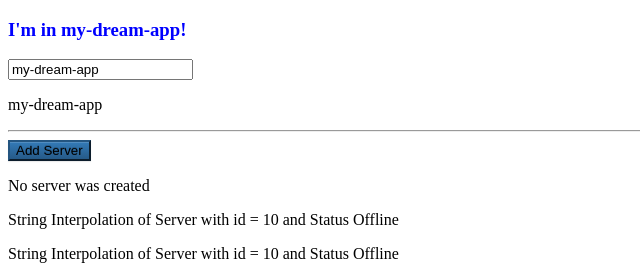
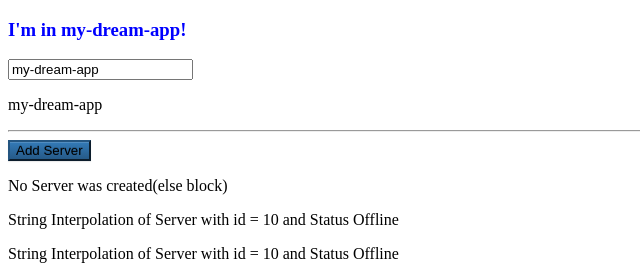
Before and after one commit to nilgupta/angularPractice, an Angular app: page / in a window 1280 px wide. Shown: the top 267 px of the page, without its empty margins (0-640 px from the left). Built offline with nearby package versions, Linux system fonts and the light colour scheme.

Commit message:
*ngIf Directive

```diff
--- a/src/app/servers/servers.component.html
+++ b/src/app/servers/servers.component.html
@@ -1,7 +1,10 @@
 <button type="button" class="btn btn-primary" [disabled]="!addNewServers" (click)="onchangeServerStatus()">Add Server</button>
-<p>{{ serverCreationStatus }}</p>
+<p *ngIf="showStatus; else noServer">{{ serverCreationStatus }}</p>
 <app-server></app-server>
 <app-server></app-server>
   <!-- <input type="text" class="form-control" (input)="onUpdateServerName($event)"> -->
   <input type="text" class="form-control" [(ngModel)]="serverName">
 <p>{{ serverName }}</p>
+<ng-template #noServer>
+  <p>No Server was created(else block)</p>
+</ng-template>
--- a/src/app/servers/servers.component.ts
+++ b/src/app/servers/servers.component.ts
@@ -9,6 +9,7 @@ export class ServersComponent implements OnInit {
 addNewServers =false;
 serverCreationStatus = 'No server was created';
 serverName = 'TestServer';
+showStatus= false;
   constructor(  ) {
     setTimeout(() => {
       this.addNewServers=true;
@@ -19,6 +20,7 @@ serverName = 'TestServer';
   }
 onchangeServerStatus(){
   this.serverCreationStatus = 'server was created! name is' + this.serverName ;
+  this.showStatus = true;
 }
 onUpdateServerName(event :Event){
   this.serverName = (<HTMLInputElement>event.target).value;
```
